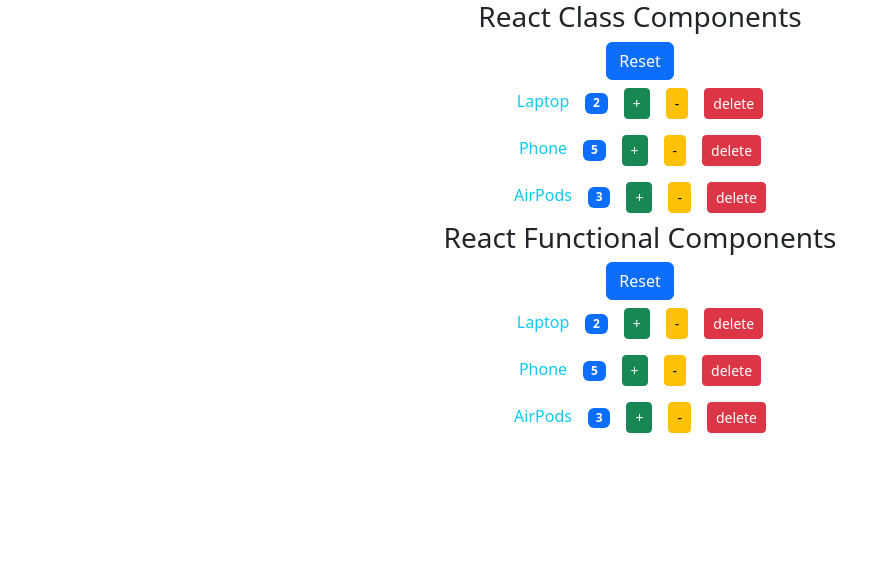
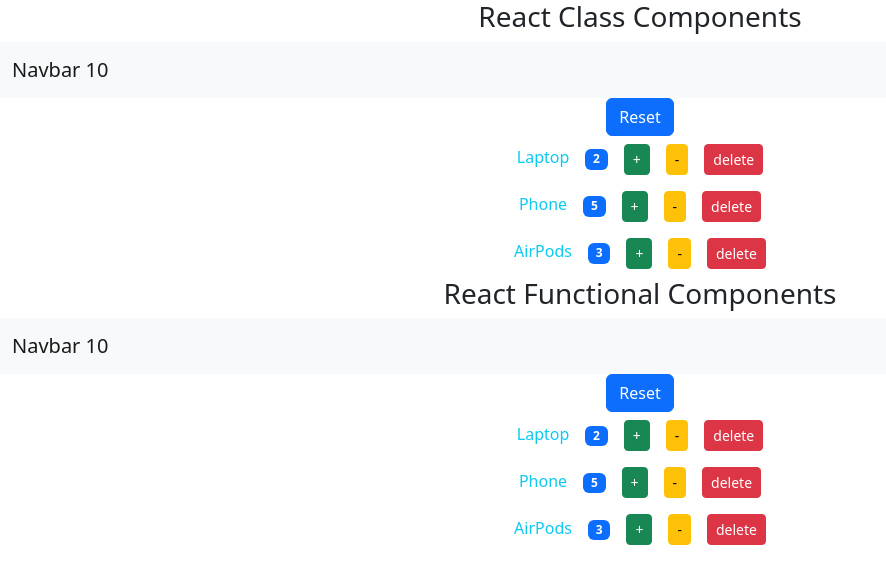
Before and after one commit to sajjad-10/react-zero-to-hero-doc, a React (Create React App) app in the folder product-component/: page / in a window 1280 px wide. Shown: the top 584 px of the page, without its empty margins (0-886 px from the left). Built offline with nearby package versions, Linux system fonts and the light colour scheme.

Commit message:
updae base component

```diff
--- a/product-component/src/Class.js
+++ b/product-component/src/Class.js
@@ -1,15 +1,60 @@
 import { Component } from "react";
+import Navbar from "./Components/class/navbar";
 import Products from "./Components/class/products";
 class Class extends Component {
-    state = {};
+    state = {
+        products: [
+            { id: 1, count: 2, productName: "Laptop" },
+            { id: 2, count: 5, productName: "Phone" },
+            { id: 3, count: 3, productName: "AirPods" },
+        ],
+    };
     render() {
         return (
             <>
                 <h3>React Class Components</h3>
-                <Products />
+                <Navbar products={this.state.products} />
+                <Products
+                    products={this.state.products}
+                    onDelete={this.handleDelete}
+                    onIncrement={this.handleIncrement}
+                    onDecrement={this.handleDecrement}
+                    onReset={this.handleReset}
+                />
             </>
         );
     }
+    handleDelete = (productId) => {
+        const newProducts = this.state.products.filter(
+            (p) => p.id !== productId
+        );
+        this.setState({ products: newProducts });
+    };
+
+    handleIncrement = (productId) => {
+        const newProducts = [...this.state.products]; // copy products
+        const index = newProducts.findIndex(
+            (product) => product.id === productId
+        ); // find index target product
+        newProducts[index].count += 1; // update value
+        this.setState({ products: newProducts });
+    };
+    handleDecrement = (productId) => {
+        const newProducts = [...this.state.products]; // copy products
+        const index = newProducts.findIndex(
+            (product) => product.id === productId
+        ); // find index target product
+        newProducts[index].count -= 1; // update value
+        this.setState({ products: newProducts });
+    };
+
+    handleReset = () => {
+        const newProducts = this.state.products.map((product) => {
+            product.count = 0;
+            return product; // create new array
+        });
+        this.setState({ products: newProducts });
+    };
 }
 
 export default Class;
--- /dev/null
+++ b/product-component/src/Components/class/navbar.jsx
@@ -0,0 +1,24 @@
+import { Component } from "react";
+
+class Navbar extends Component {
+    render() {
+        return (
+            <nav className="navbar navbar-light bg-light">
+                <div className="container-fluid">
+                    <a href="#test" className="navbar-brand">
+                        Navbar {this.calculateSum()}
+                    </a>
+                </div>
+            </nav>
+        );
+    }
+    calculateSum = () => {
+        let sum = 0;
+        this.props.products.forEach((product) => {
+            sum += product.count;
+        });
+        return sum;
+    };
+}
+
+export default Navbar;
--- a/product-component/src/Components/class/products.jsx
+++ b/product-component/src/Components/class/products.jsx
@@ -2,24 +2,20 @@ import { Component } from "react";
 import Product from "./product";
 
 class Products extends Component {
-    state = {
-        products: [
-            { id: 1, count: 2, productName: "Laptop" },
-            { id: 2, count: 5, productName: "Phone" },
-            { id: 3, count: 3, productName: "AirPods" },
-        ],
-    };
     render() {
         return (
             <div>
-                <button onClick={this.handleReset} className="btn btn-primary">
+                <button
+                    onClick={this.props.onReset}
+                    className="btn btn-primary"
+                >
                     Reset
                 </button>
-                {this.state.products.map((product, index) => (
+                {this.props.products.map((product, index) => (
                     <Product
-                        onIncrement={this.handleIncrement}
-                        onDecrement={this.handleDecrement}
-                        onDelete={this.handleDelete}
+                        onIncrement={this.props.onIncrement}
+                        onDecrement={this.props.onDecrement}
+                        onDelete={this.props.onDelete}
                         id={product.id}
                         key={index}
                         productName={product.productName}
@@ -29,37 +25,6 @@ class Products extends Component {
             </div>
         );
     }
-    handleDelete = (productId) => {
-        const newProducts = this.state.products.filter(
-            (p) => p.id !== productId
-        );
-        this.setState({ products: newProducts });
-    };
-
-    handleIncrement = (productId) => {
-        const newProducts = [...this.state.products]; // copy products
-        const index = newProducts.findIndex(
-            (product) => product.id === productId
-        ); // find index target product
-        newProducts[index].count += 1; // update value
-        this.setState({ products: newProducts });
-    };
-    handleDecrement = (productId) => {
-        const newProducts = [...this.state.products]; // copy products
-        const index = newProducts.findIndex(
-            (product) => product.id === productId
-        ); // find index target product
-        newProducts[index].count -= 1; // update value
-        this.setState({ products: newProducts });
-    };
-
-    handleReset = () => {
-        const newProducts = this.state.products.map((product) => {
-            product.count = 0;
-            return product; // create new array
-        });
-        this.setState({ products: newProducts });
-    };
 }
 
 export default Products;
--- /dev/null
+++ b/product-component/src/Components/func/navbar.jsx
@@ -0,0 +1,20 @@
+const Navbar = ({ products }) => {
+    return (
+        <nav className="navbar navbar-light bg-light">
+            <div className="container-fluid">
+                <a href="#test" className="navbar-brand">
+                    Navbar {calculateSum()}
+                </a>
+            </div>
+        </nav>
+    );
+    function calculateSum() {
+        let sum = 0;
+        products.forEach((product) => {
+            sum += product.count;
+        });
+        return sum;
+    }
+};
+
+export default Navbar;
--- a/product-component/src/Components/func/products.jsx
+++ b/product-component/src/Components/func/products.jsx
@@ -1,22 +1,23 @@
-import { useState } from "react";
 import Product from "./product";
 
-const Products = () => {
-    const [products, setProducts] = useState([
-        { id: 1, count: 2, productName: "Laptop" },
-        { id: 2, count: 5, productName: "Phone" },
-        { id: 3, count: 3, productName: "AirPods" },
-    ]);
+const Products = ({
+    products,
+    onDelete,
+    onIncrement,
+    onDecrement,
+    onReset,
+}) => {
+
     return (
         <>
-            <button onClick={handleReset} className="btn btn-primary">
+            <button onClick={onReset} className="btn btn-primary">
                 Reset
             </button>
             {products.map((product, index) => (
                 <Product
-                    onIncrement={handleIncrement}
-                    onDecrement={handleDecrement}
-                    onDelete={handleDelete}
+                    onIncrement={onIncrement}
+                    onDecrement={onDecrement}
+                    onDelete={onDelete}
                     id={product.id}
                     key={index}
                     productName={product.productName}
@@ -25,35 +26,6 @@ const Products = () => {
             ))}
         </>
     );
-    function handleDelete(productId) {
-        const newProducts = products.filter((p) => p.id !== productId);
-        setProducts(newProducts);
-    }
-
-    function handleIncrement(productId) {
-        const newProducts = [...products]; // copy products
-        const index = newProducts.findIndex(
-            (product) => product.id === productId
-        ); // find index target product
-        newProducts[index].count += 1; // update value
-        setProducts(newProducts);
-    }
-    function handleDecrement(productId) {
-        const newProducts = [...products]; // copy products
-        const index = newProducts.findIndex(
-            (product) => product.id === productId
-        ); // find index target product
-        newProducts[index].count -= 1; // update value
-        setProducts(newProducts);
-    }
-
-    function handleReset() {
-        const newProducts = products.map((product) => {
-            product.count = 0;
-            return product; // create new array
-        });
-        setProducts(newProducts);
-    }
 };
 
 export default Products;
--- a/product-component/src/Functional.js
+++ b/product-component/src/Functional.js
@@ -1,12 +1,55 @@
+import { useState } from "react";
+import Navbar from "./Components/func/navbar";
 import Products from "./Components/func/products";
 
 function Functional() {
+    const [products, setProducts] = useState([
+        { id: 1, count: 2, productName: "Laptop" },
+        { id: 2, count: 5, productName: "Phone" },
+        { id: 3, count: 3, productName: "AirPods" },
+    ]);
     return (
         <>
             <h3>React Functional Components</h3>
-            <Products />
+            <Navbar products={products} />
+            <Products
+                products={products}
+                onDelete={handleDelete}
+                onIncrement={handleIncrement}
+                onDecrement={handleDecrement}
+                onReset={handleReset}
+            />{" "}
         </>
     );
+    function handleDelete(productId) {
+        const newProducts = products.filter((p) => p.id !== productId);
+        setProducts(newProducts);
+    }
+
+    function handleIncrement(productId) {
+        const newProducts = [...products]; // copy products
+        const index = newProducts.findIndex(
+            (product) => product.id === productId
+        ); // find index target product
+        newProducts[index].count += 1; // update value
+        setProducts(newProducts);
+    }
+    function handleDecrement(productId) {
+        const newProducts = [...products]; // copy products
+        const index = newProducts.findIndex(
+            (product) => product.id === productId
+        ); // find index target product
+        newProducts[index].count -= 1; // update value
+        setProducts(newProducts);
+    }
+
+    function handleReset() {
+        const newProducts = products.map((product) => {
+            product.count = 0;
+            return product; // create new array
+        });
+        setProducts(newProducts);
+    }
 }
 
 export default Functional;
```
